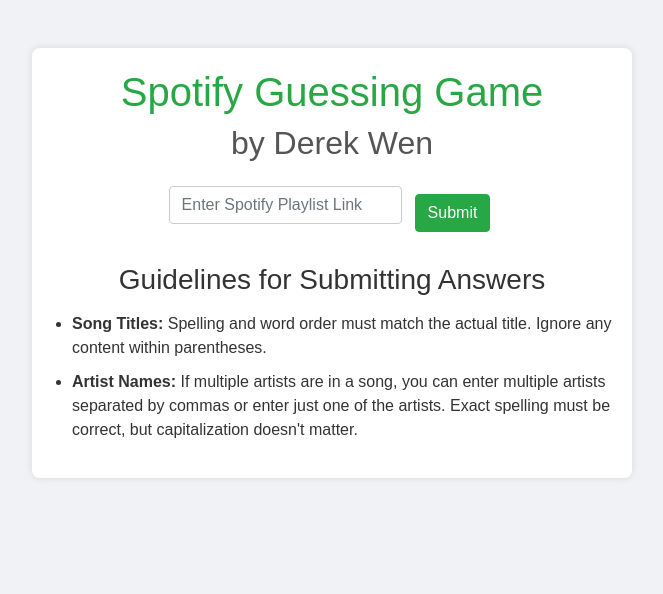
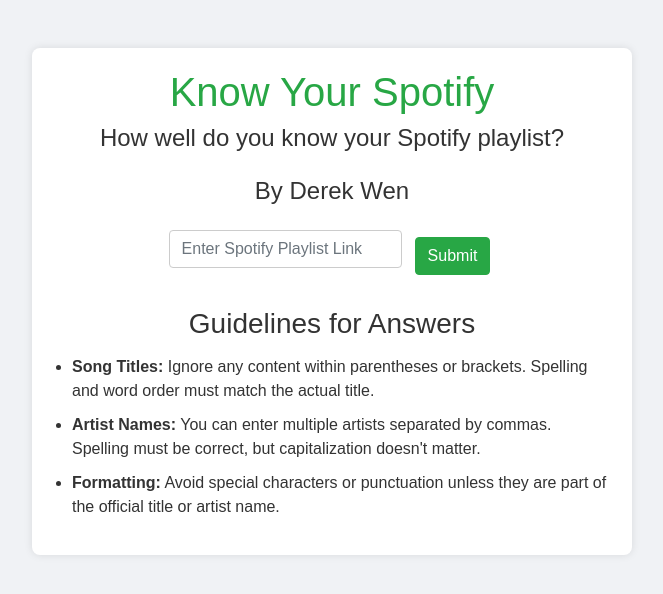
Before and after one commit to Derek-Wen/spotify-guessing-game, a website: page public/index.html in a window 1280 px wide. Shown: the whole page, without its empty margins (308-971 px from the left). Drawn offline with nearby package versions, Linux system fonts and the light colour scheme.

Commit message:
Changed name

```diff
--- a/public/index.html
+++ b/public/index.html
@@ -3,7 +3,7 @@
 <html lang="en">
 <head>
   <meta charset="UTF-8" />
-  <title>Spotify Guessing Game</title>
+  <title>Know Your Spotify</title> <!-- Updated the page title -->
   <!-- Include Bootstrap CSS -->
   <link
     rel="stylesheet"
@@ -16,8 +16,9 @@
 </head>
 <body>
   <div class="container mt-5 text-center">
-    <h1 class="text-success mb-2">Spotify Guessing Game</h1>
-    <h2 class="mb-4">by Derek Wen</h2>
+    <h1 class="text-success mb-2">Know Your Spotify</h1> <!-- Updated the main heading -->
+    <h4 class="mb-4">How well do you know your Spotify playlist?</h4>
+    <h4 class="mb-4">By Derek Wen</h4> <!-- Added a new subtitle -->
 
     <div id="playlist-form-container" class="mb-4">
       <form id="playlist-form" class="form-inline justify-content-center">
@@ -34,10 +35,11 @@
 
     <!-- Guidelines Section -->
     <div id="guidelines" class="mt-4">
-      <h3>Guidelines for Submitting Answers</h3>
+      <h3>Guidelines for Answers</h3>
       <ul class="text-left">
-        <li><strong>Song Titles:</strong> Spelling and word order must match the actual title. Ignore any content within parentheses. </li>
-        <li><strong>Artist Names:</strong> If multiple artists are in a song, you can enter multiple artists separated by commas or enter just one of the artists. Exact spelling must be correct, but capitalization doesn't matter.</li>
+        <li><strong>Song Titles:</strong> Ignore any content within parentheses or brackets. Spelling and word order must match the actual title.</li>
+        <li><strong>Artist Names:</strong> You can enter multiple artists separated by commas. Spelling must be correct, but capitalization doesn't matter.</li>
+        <li><strong>Formatting:</strong> Avoid special characters or punctuation unless they are part of the official title or artist name.</li>
       </ul>
     </div>
 
--- a/public/styles.css
+++ b/public/styles.css
@@ -211,4 +211,10 @@
       flex-direction: column;
       align-items: center;
     }
+
+    h2 {
+      font-size: 1.5rem;
+      color: #555;
+    }
+
   }
```
